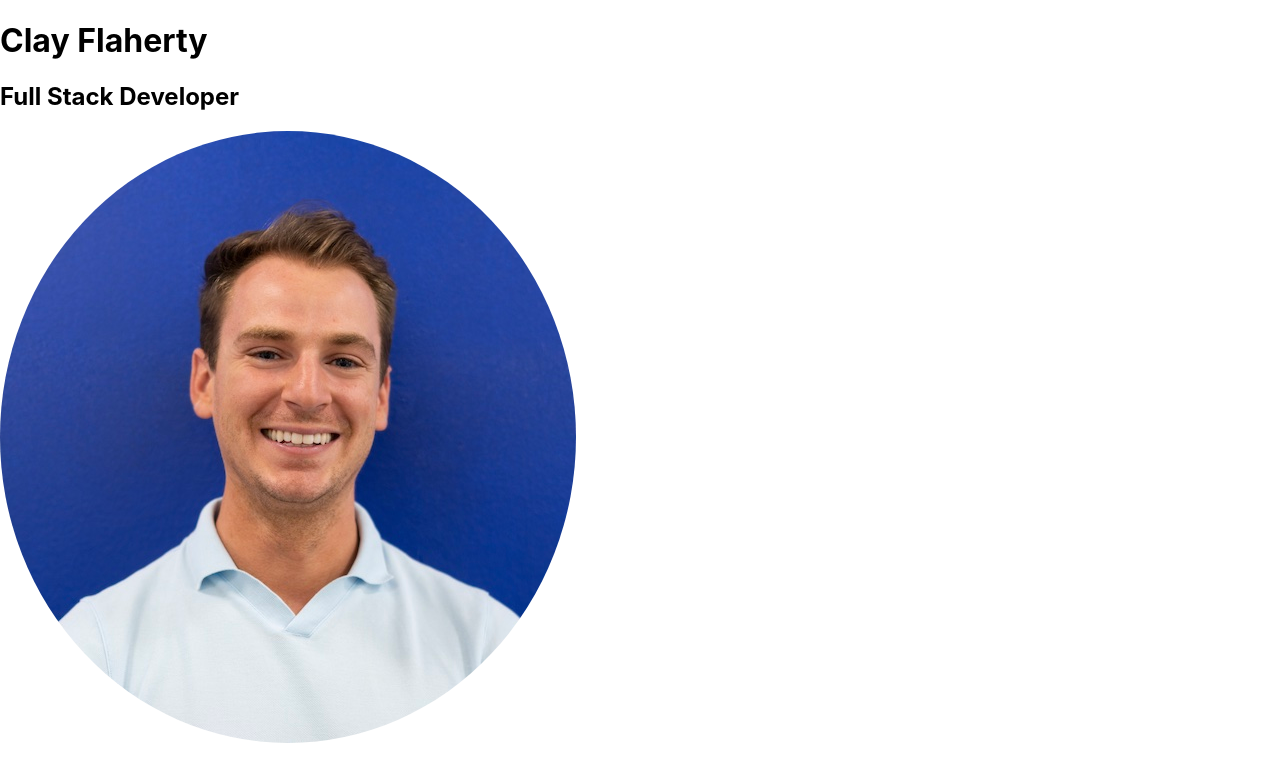
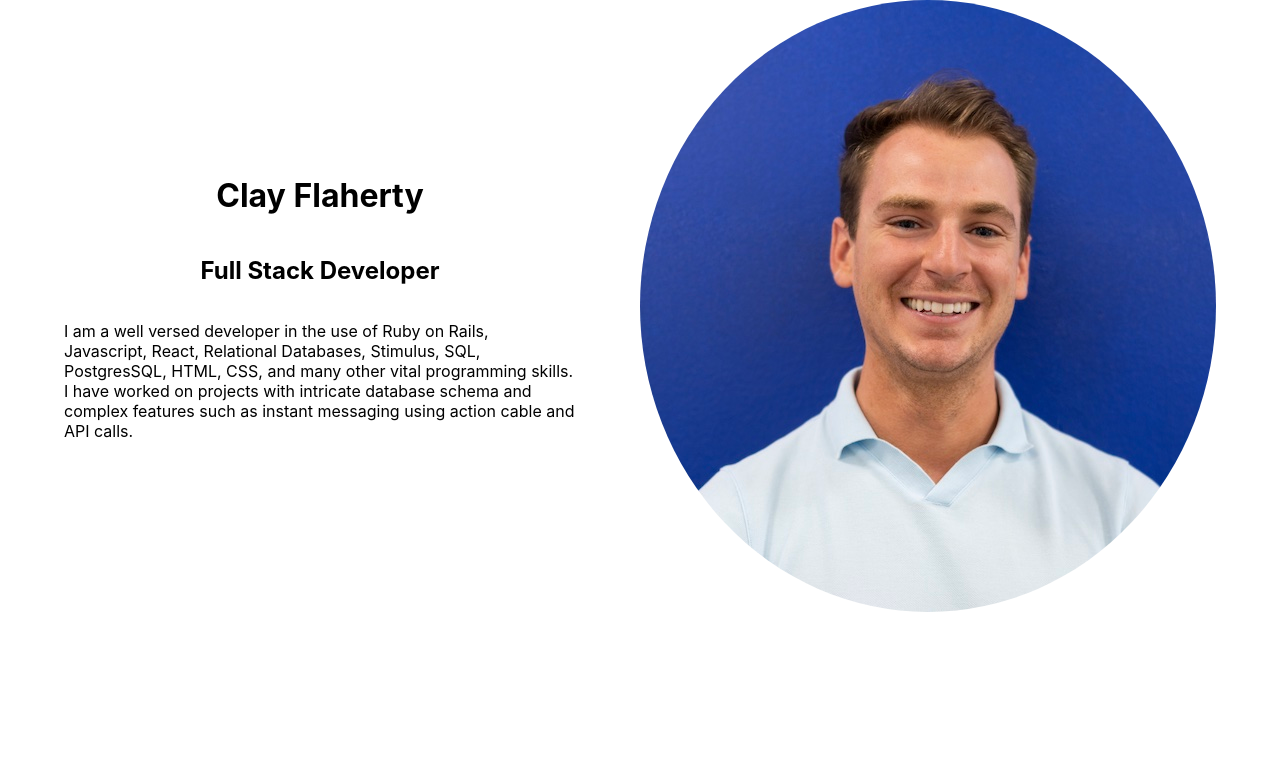
Before and after one commit to clahflah/Portfolio, a React (Create React App) app: page / in a window 1280 px wide. Shown: the top 782 px of the page. Built offline with nearby package versions, Linux system fonts and the light colour scheme.

Commit message:
banner text and flex

```diff
--- a/src/components/Banner.js
+++ b/src/components/Banner.js
@@ -1,15 +1,30 @@
 import React from "react";
 import Avatar from "./Avatar";
-import prof_pic from '../assets/prof_pic.jpg'
+import prof_pic from "../assets/prof_pic.jpg";
+import classes from "./Banner.module.css"
+import './Banner.module.css'
 
-const Banner = props => {
+const Banner = (props) => {
   return (
-    <div>
+    <div className={classes.bannercontainer}>
+      <div className={classes.bannertextcontainer}>
       <h1>Clay Flaherty</h1>
       <h2>Full Stack Developer</h2>
-      <Avatar src={prof_pic} alt="A picture of Clay Flaherty" className="avatar-small" />
+        <p>
+          I am a well versed developer in the use of Ruby on Rails, Javascript,
+          React, Relational Databases, Stimulus, SQL, PostgresSQL, HTML, CSS, and
+          many other vital programming skills. I have worked on projects with
+          intricate database schema and complex features such as instant messaging
+          using action cable and API calls.
+        </p>
+      </div>
+      <Avatar
+        src={prof_pic}
+        alt="A picture of Clay Flaherty"
+        className="avatar-small"
+      />
     </div>
-  )
+  );
 };
 
 export default Banner;
--- a/src/components/Banner.module.css
+++ b/src/components/Banner.module.css
@@ -0,0 +1,14 @@
+.bannertextcontainer {
+  display: flex;
+  flex-direction: column;
+  justify-content: center;
+  align-items: center;
+  width: 40%;
+}
+
+.bannercontainer{
+  display: flex;
+  flex-direction: row;
+  width: 100%;
+  justify-content: space-evenly;
+}
```
